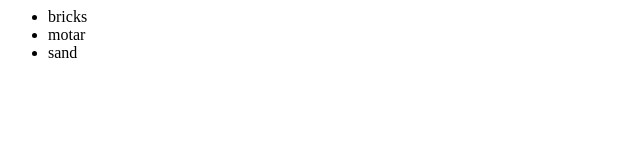
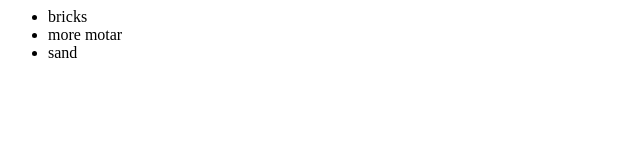
Before and after one commit to btrojak/newGITtest, a plain HTML site: page index.html in a window 1280 px wide. Shown: the full height of the page, 0-640 px from the left. Drawn offline with Linux system fonts and the light colour scheme.

Commit message:
changed mortar

```diff
--- a/index.html
+++ b/index.html
@@ -3,7 +3,7 @@
     <div>
       <ul>
 	<li>bricks</li>
-	<li>motar</li>
+	<li>more motar</li>
 	<li>sand</li>
       </ul>
     </div>
```
